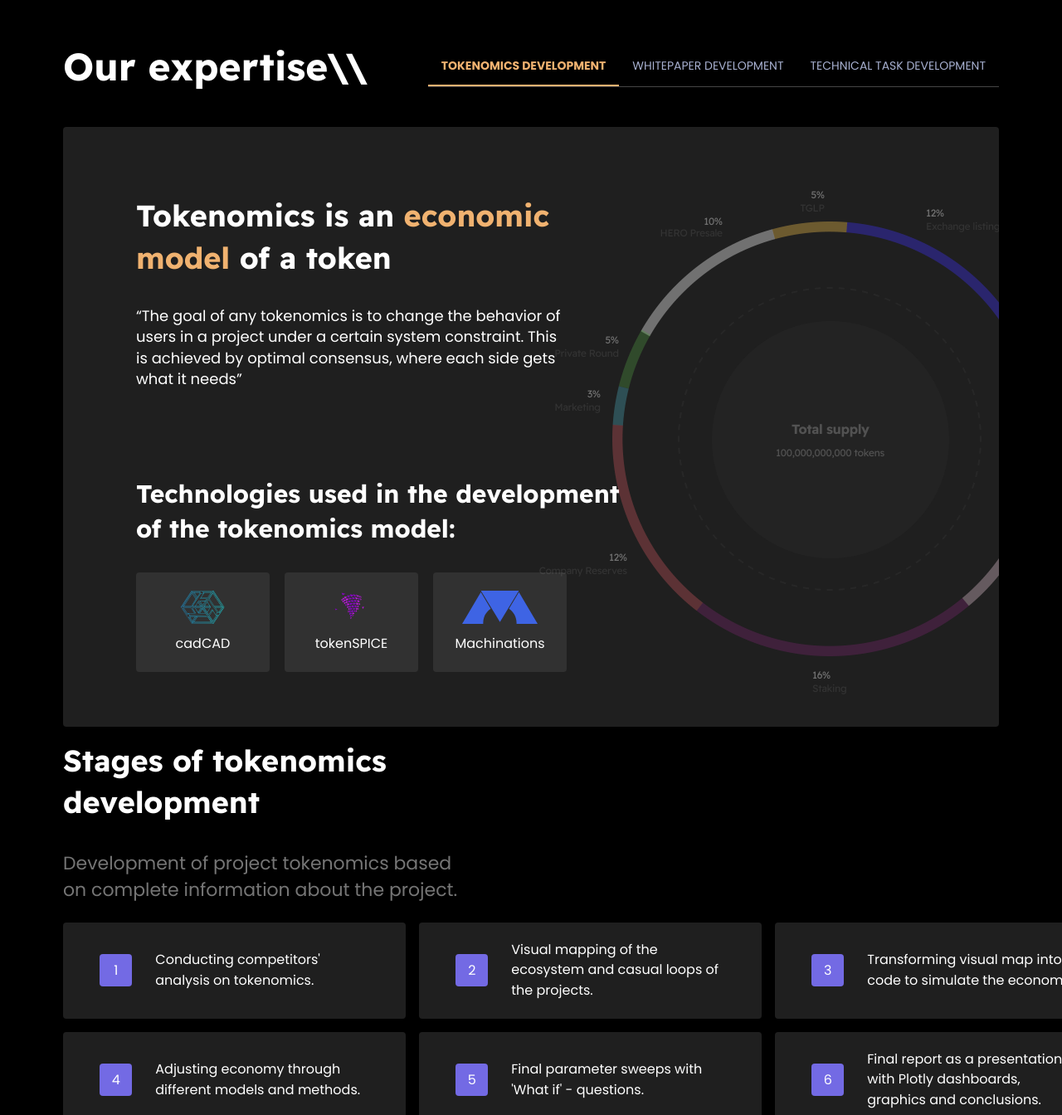
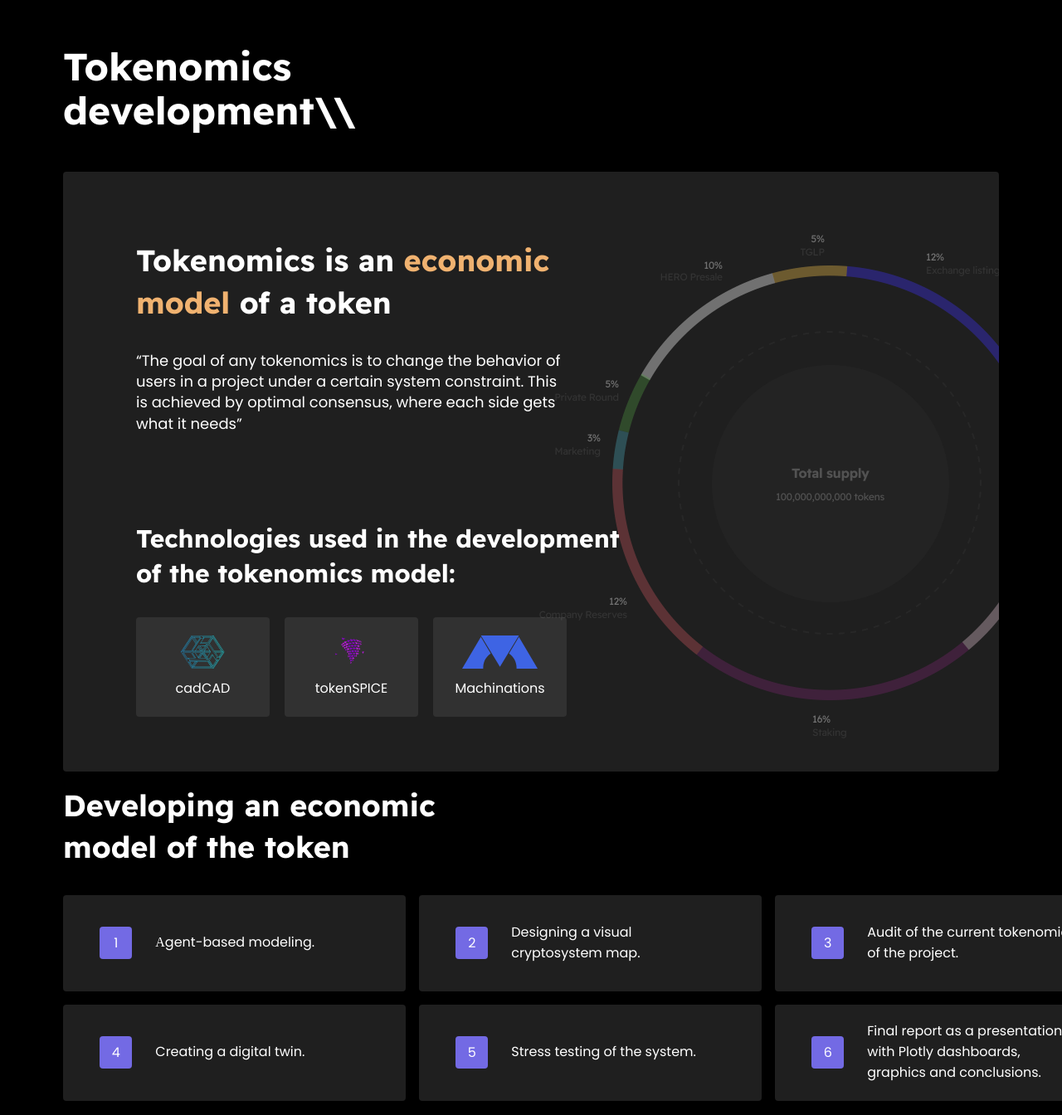
Before and after one commit to justlxurx/gexabyte, a Next.js app: page /consulting in a window 1280 px wide. Shown: the part 1146-2490 px from the top of the page at 83% size. Built offline with nearby package versions, Linux system fonts and the light colour scheme.

Commit message:
final changes on ex consulting page

```diff
--- a/components/UI/molecules/OurExpertise/OurExpertiseConsulting.tsx
+++ b/components/UI/molecules/OurExpertise/OurExpertiseConsulting.tsx
@@ -31,25 +31,25 @@ export const OurExpertiseConsulting: FC<IProps> = () => {
   return (
     <StyledWrapper>
       <StyledFlexArea>
-        <StyledTitle>Our expertise\\</StyledTitle>
-        <StyledTabArea>
-          <Box sx={{ borderBottom: 1, borderColor: '#464646' }}>
-            <Tabs value={value} onChange={handleChange} textColor={'secondary'} indicatorColor={"secondary"} sx={{ fontWeight: 700 }}>
-              {value === 0
-                ? <Tab label={"Tokenomics development"} sx={{ fontWeight: 700 }} />
-                : <Tab label={"Tokenomics development"} sx={{ fontWeight: 400 }} />
-              }
-              {value === 1
-                ? <Tab label={"Whitepaper development"} sx={{ fontWeight: 700 }} />
-                : <Tab label={"Whitepaper development"} sx={{ fontWeight: 400 }} />
-              }
-              {value === 2
-                ? <Tab label={"Technical task development"} sx={{ fontWeight: 700 }} />
-                : <Tab label={"Technical task development"} sx={{ fontWeight: 400 }} />
-              }
-            </Tabs>
-          </Box>
-        </StyledTabArea>
+        <StyledTitle>Tokenomics development\\</StyledTitle>
+        {/*<StyledTabArea>*/}
+        {/*  <Box sx={{ borderBottom: 1, borderColor: '#464646' }}>*/}
+        {/*    <Tabs value={value} onChange={handleChange} textColor={'secondary'} indicatorColor={"secondary"} sx={{ fontWeight: 700 }}>*/}
+        {/*      {value === 0*/}
+        {/*        ? <Tab label={"Tokenomics development"} sx={{ fontWeight: 700 }} />*/}
+        {/*        : <Tab label={"Tokenomics development"} sx={{ fontWeight: 400 }} />*/}
+        {/*      }*/}
+        {/*      {value === 1*/}
+        {/*        ? <Tab label={"Whitepaper development"} sx={{ fontWeight: 700 }} />*/}
+        {/*        : <Tab label={"Whitepaper development"} sx={{ fontWeight: 400 }} />*/}
+        {/*      }*/}
+        {/*      {value === 2*/}
+        {/*        ? <Tab label={"Technical task development"} sx={{ fontWeight: 700 }} />*/}
+        {/*        : <Tab label={"Technical task development"} sx={{ fontWeight: 400 }} />*/}
+        {/*      }*/}
+        {/*    </Tabs>*/}
+        {/*  </Box>*/}
+        {/*</StyledTabArea>*/}
         <StyledTabAreaMobile>
         <div className={styles.dropdown}>
           <StyledLabel>
--- a/components/UI/molecules/OurExpertise/TokenomicsDev/TokenomicsDev.tsx
+++ b/components/UI/molecules/OurExpertise/TokenomicsDev/TokenomicsDev.tsx
@@ -3,11 +3,11 @@ import Image from 'next/image'
 import React from 'react'
 
 const stages = [
-  "Conducting competitors' analysis on tokenomics. ",
-  "Visual mapping of the ecosystem and casual loops of the projects. ",
-  "Transforming visual map into code to simulate the economy. ",
-  "Adjusting economy through different models and methods. ",
-  "Final parameter sweeps with 'What if'  - questions. ",
+  "Аgent-based modeling. ",
+  "Designing a visual cryptosystem map. ",
+  "Audit of the current tokenomics of the project. ",
+  "Creating a digital twin. ",
+  "Stress testing of the system. ",
   "Final report as a presentation with Plotly dashboards, graphics and conclusions."
 ]
 
@@ -43,10 +43,10 @@ export const TokenomicsDev = () => {
         </StyledFlex>
       </StyledWrapper>
 
-      <StyledTitle>Stages of tokenomics development</StyledTitle>
-      <StyledGrayText>
-        Development of project tokenomics based on complete information about the project.
-      </StyledGrayText>
+      <StyledTitle>Developing an economic model of the token</StyledTitle>
+      {/*<StyledGrayText>*/}
+      {/*  Development of project tokenomics based on complete information about the project.*/}
+      {/*</StyledGrayText>*/}
 
       <StyledCardsGrid>
         {stages.map((item, idx) => (
--- a/components/custom/projects/ConsultingProjects.tsx
+++ b/components/custom/projects/ConsultingProjects.tsx
@@ -48,7 +48,7 @@ const ConsultingProjects = () => {
             xs: '700'
           }
       }}>
-        Consulting <br /> Projects
+          Portfolio
       </Typography>
       <Grid container gridTemplateColumns={'repeat(auto-fill, minmax(700px, 1fr))'} spacing={1}>
         {isMobileScreen ?
```
